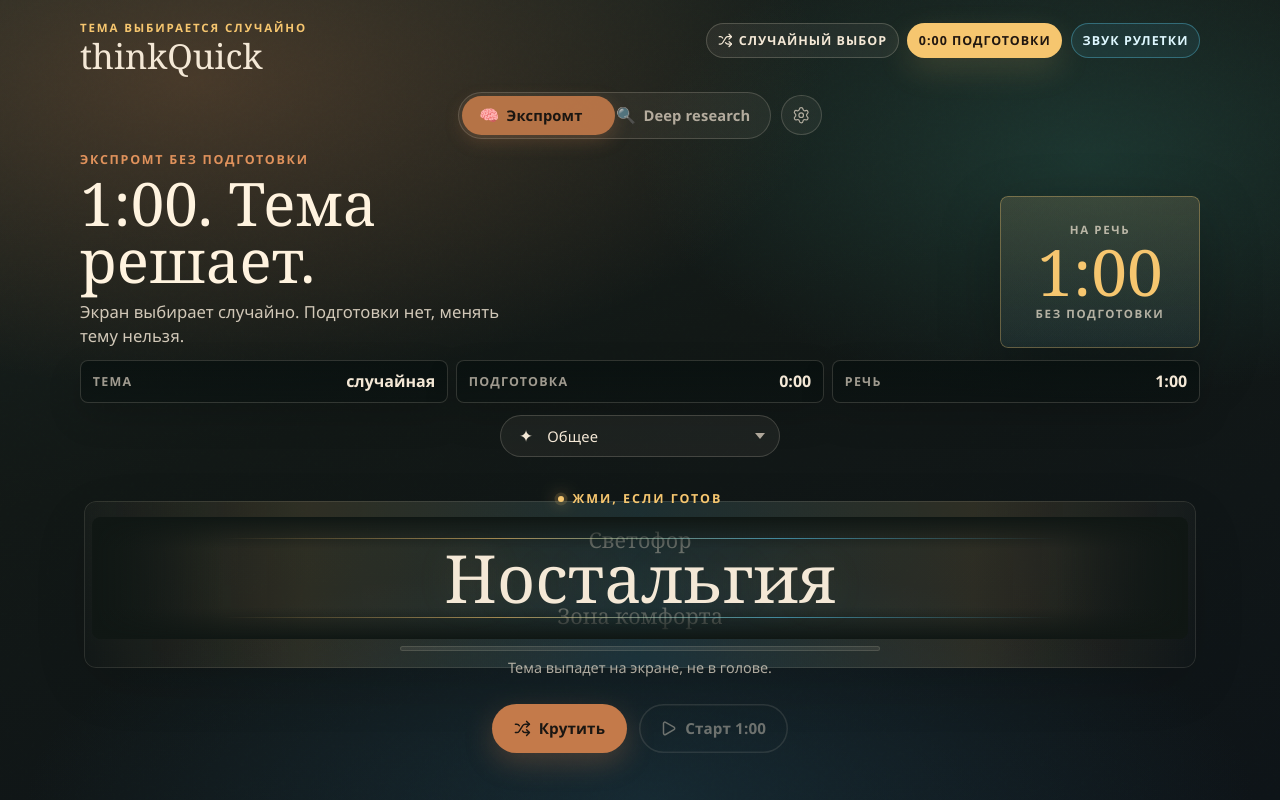
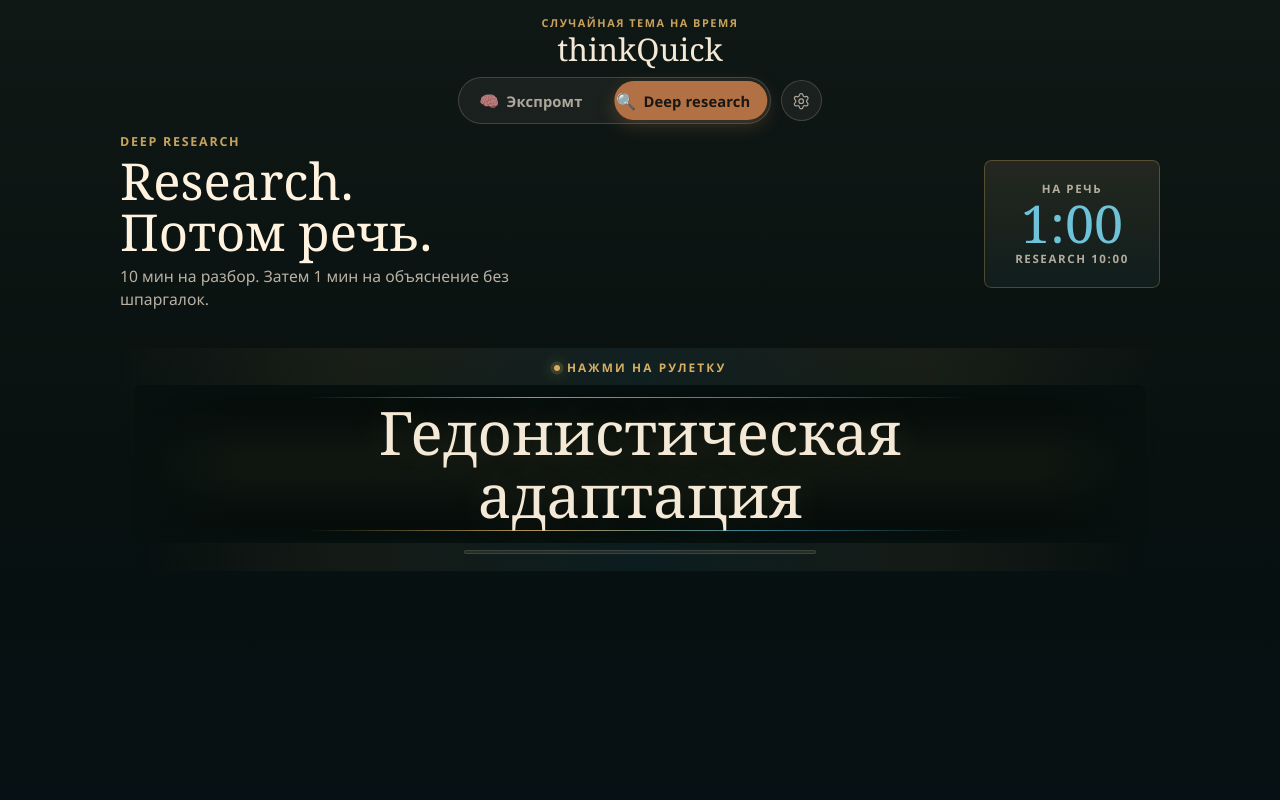
Before and after one commit to h0tzz/thinkquick, a Next.js app: page / in a window 1280 px wide. Built offline with nearby package versions, Linux system fonts and the light colour scheme.

Commit message:
Refine minimal topic roulette

```diff
--- a/app/page.tsx
+++ b/app/page.tsx
@@ -945,13 +945,13 @@
 }
 
 export default function Home() {
-  const [mode, setMode] = useState<ModeId>("off-the-cuff");
+  const [mode, setMode] = useState<ModeId>("deep-research");
   const [niche, setNiche] = useState("general");
   const [speechSeconds, setSpeechSeconds] = useState(60);
   const [researchSeconds, setResearchSeconds] = useState(600);
   const [muted, setMuted] = useState(false);
   const [settingsOpen, setSettingsOpen] = useState(false);
-  const [displayTopic, setDisplayTopic] = useState(GROUPS[0].topics[0]);
+  const [displayTopic, setDisplayTopic] = useState(DEEP_GROUP.topics[0]);
   const [selectedTopic, setSelectedTopic] = useState<string | null>(null);
   const [isSpinning, setIsSpinning] = useState(false);
   const [isLanded, setIsLanded] = useState(false);
@@ -971,7 +971,6 @@
     [mode, niche],
   );
 
-  const activeMode = MODES.find((item) => item.id === mode) ?? MODES[0];
   const timerOpen = timerState !== "idle";
   const isResearchTimer = timerState === "research";
   const isSpeechTimer = timerState === "speech" || timerState === "done";
@@ -985,46 +984,26 @@
   const researchClock = formatDigits(researchSeconds);
   const challengeTitle =
     mode === "deep-research"
-      ? "Сложная тема. Research. Речь."
+      ? "Research. Потом речь."
       : `${speechClock}. Тема решает.`;
   const challengeSubtitle =
     mode === "deep-research"
-      ? `Сначала ${formatDuration(researchSeconds)} на разбор, потом ${formatDuration(
+      ? `${formatDuration(researchSeconds)} на разбор. Затем ${formatDuration(
           speechSeconds,
         )} на объяснение без шпаргалок.`
-      : "Экран выбирает случайно. Подготовки нет, менять тему нельзя.";
-  const stakeItems =
-    mode === "deep-research"
-      ? [
-          ["Тема", "сложная"],
-          ["Research", researchClock],
-          ["Речь", speechClock],
-        ]
-      : [
-          ["Тема", "случайная"],
-          ["Подготовка", "0:00"],
-          ["Речь", speechClock],
-        ];
+      : `0:00 подготовки. ${formatDuration(speechSeconds)} на выпавшую тему.`;
   const previousTopic = topicAtOffset(activeTopics, displayTopic, -1);
   const nextTopic = topicAtOffset(activeTopics, displayTopic, 1);
   const spinStageLabel =
     isSpinning
       ? spinStage === "locking"
-        ? "замедляется..."
+        ? "замедляется"
         : spinStage === "cruising"
-          ? "выбор идет"
-          : "рулетка пошла"
+          ? "крутится"
+          : "старт"
       : selectedTopic
-        ? "выбрано случайно"
-        : "жми, если готов";
-  const reelHint =
-    isSpinning
-      ? spinStage === "locking"
-        ? "Сейчас остановится. Назад дороги нет."
-        : "Смотри, как тема проскакивает мимо."
-      : selectedTopic
-        ? "Теперь говоришь на эту тему."
-        : "Тема выпадет на экране, не в голове.";
+        ? "тема выбрана"
+        : "нажми на рулетку";
 
   useEffect(() => {
     setSpeechSeconds(getSavedSeconds("speech", 60, 1, 10));
@@ -1214,8 +1193,9 @@
     lastSpinStepRef.current = 0;
     lastTickAtRef.current = startedAt;
 
-    const frame = (time: number) => {
-      const raw = Math.min(1, (time - startedAt) / SPIN_DURATION);
+    const frame = () => {
+      const now = performance.now();
+      const raw = Math.min(1, (now - startedAt) / SPIN_DURATION);
       const eased = easeOutCubic(raw);
       const step = Math.min(plan.totalSteps, Math.floor(eased * plan.totalSteps));
       const index = (startIndex + step) % activeTopics.length;
@@ -1230,9 +1210,9 @@
         setReelKey((key) => key + 1);
 
         const minTickGap = raw > 0.78 ? 54 : raw > 0.55 ? 40 : 26;
-        if (time - lastTickAtRef.current >= minTickGap) {
+        if (now - lastTickAtRef.current >= minTickGap) {
           playTick(raw);
-          lastTickAtRef.current = time;
+          lastTickAtRef.current = now;
         }
 
         lastSpinStepRef.current = step;
@@ -1320,19 +1300,9 @@
 
       <header className="brand challenge-brand">
         <div className="brand-lockup">
-          <p className="brand-kicker">тема выбирается случайно</p>
+          <p className="brand-kicker">случайная тема на время</p>
           <h1 className="brand-mark">thinkQuick</h1>
         </div>
-        <p className="brand-line">
-          <span className="truth-pill">
-            <Shuffle className="truth-icon" aria-hidden="true" />
-            случайный выбор
-          </span>
-          <span className="truth-pill is-hot">0:00 подготовки</span>
-          <span className="truth-pill is-sound">
-            {muted ? "звук выключен" : "звук рулетки"}
-          </span>
-        </p>
       </header>
 
       <section className="stage challenge-stage" aria-label="Тренировка речи">
@@ -1353,7 +1323,7 @@
         <div className="challenge-hero">
           <div className="challenge-copy">
             <p className="challenge-kicker">
-              {mode === "deep-research" ? "сложный режим" : "экспромт без подготовки"}
+              {mode === "deep-research" ? "deep research" : "экспромт"}
             </p>
             <h2 className="challenge-title">{challengeTitle}</h2>
             <p className="challenge-subtitle">{challengeSubtitle}</p>
@@ -1370,28 +1340,28 @@
           </div>
         </div>
 
-        <div className="challenge-stakes" aria-label="Условия челленджа">
-          {stakeItems.map(([label, value]) => (
-            <span className="stake" key={label}>
-              <span>{label}</span>
-              <strong>{value}</strong>
-            </span>
-          ))}
-        </div>
-
         <div className="stage-body challenge-body">
           <div className="controls challenge-controls">
             {mode === "off-the-cuff" ? (
               <NicheSelect value={niche} disabled={isBusy} onChange={changeNiche} />
             ) : null}
-            <p className="mode-blurb">{activeMode.blurb}</p>
-          </div>
-
-          <div
+          </div>
+
+          <button
+            aria-label={
+              isSpinning
+                ? "Рулетка крутится"
+                : selectedTopic
+                  ? `Тема выбрана: ${selectedTopic}. Крутить ещё`
+                  : "Крутить тему"
+            }
             className={`reel challenge-reel is-${spinStage} ${isSpinning ? "is-spinning" : ""} ${
               isLanded ? "is-landed" : ""
             }`}
+            disabled={controlsDisabled}
+            onClick={spin}
             style={{ "--spin-progress": spinProgress } as CSSProperties}
+            type="button"
           >
             <div className="roulette-status" aria-hidden="true">
               <span className="roulette-dot" />
@@ -1416,12 +1386,19 @@
             <div className="roulette-meter" aria-hidden="true">
               <span />
             </div>
-            <p className="roulette-hint">{reelHint}</p>
+            {isLanded ? (
+              <div className="casino-sparks" aria-hidden="true">
+                {Array.from({ length: 10 }, (_, index) => (
+                  <span key={index} />
+                ))}
+              </div>
+            ) : null}
             <p className="sr-only" aria-live="polite">
               {selectedTopic ? `Твоя тема: ${selectedTopic}` : ""}
             </p>
-          </div>
-
+          </button>
+
+          {selectedTopic ? (
             <div className="actions">
               <div className="actions-main" aria-disabled={isBusy || undefined}>
                 <button className="btn primary" disabled={isBusy} onClick={spin} type="button">
@@ -1439,6 +1416,7 @@
                 </button>
               </div>
             </div>
+          ) : null}
         </div>
       </section>
 
--- a/app/video-challenge.css
+++ b/app/video-challenge.css
@@ -1,17 +1,25 @@
 .challenge-page {
   justify-content: flex-start;
-  padding: 1.35rem max(1rem, env(safe-area-inset-right, 0px)) 2rem
+  padding: 1.1rem max(1rem, env(safe-area-inset-right, 0px)) 2rem
     max(1rem, env(safe-area-inset-left, 0px));
+}
+
+.challenge-page .atmosphere {
+  background: linear-gradient(180deg, #101816 0%, #08110f 58%, #071014 100%);
+}
+
+.challenge-page .atmosphere::after {
+  opacity: 0.18;
 }
 
 .challenge-brand {
   display: flex;
-  align-items: flex-start;
-  justify-content: space-between;
+  align-items: center;
+  justify-content: center;
   gap: 1rem;
-  width: min(1120px, 100%);
-  margin-bottom: 1.15rem;
-  text-align: left;
+  width: min(1040px, 100%);
+  margin-bottom: 0.75rem;
+  text-align: center;
 }
 
 .brand-lockup {
@@ -20,31 +28,26 @@
 
 .brand-kicker {
   margin: 0 0 0.35rem;
-  color: #f6c66f;
+  color: #f6c66fcc;
   font-family: var(--font-body);
-  font-size: 0.72rem;
+  font-size: 0.68rem;
   font-weight: 750;
-  letter-spacing: 0.16em;
+  letter-spacing: 0.14em;
   line-height: 1;
   text-transform: uppercase;
 }
 
 .challenge-brand .brand-mark {
-  font-size: 2.15rem;
+  font-size: 1.95rem;
   letter-spacing: 0;
 }
 
 .challenge-brand .brand-line {
-  display: flex;
-  align-items: center;
-  justify-content: flex-end;
-  flex-wrap: wrap;
-  gap: 0.55rem;
-  margin: 0.1rem 0 0;
+  display: none;
 }
 
 .truth-pill {
-  display: inline-flex;
+  display: none;
   align-items: center;
   justify-content: center;
   gap: 0.4rem;
@@ -80,8 +83,8 @@
 }
 
 .challenge-stage {
-  width: min(1120px, 100%);
-  gap: 0.75rem;
+  width: min(1040px, 100%);
+  gap: 0.65rem;
 }
 
 .challenge-topbar {
@@ -94,11 +97,11 @@
 
 .challenge-hero {
   display: grid;
-  grid-template-columns: minmax(0, 1fr) 12.5rem;
-  align-items: end;
+  grid-template-columns: minmax(0, 1fr) 11rem;
+  align-items: center;
   gap: 0.95rem;
   width: 100%;
-  padding-top: 0.2rem;
+  padding-top: 0.1rem;
 }
 
 .challenge-copy {
@@ -107,8 +110,8 @@
 }
 
 .challenge-kicker {
-  margin: 0 0 0.55rem;
-  color: var(--accent-bright);
+  margin: 0 0 0.42rem;
+  color: #f6c66fcc;
   font-family: var(--font-body);
   font-size: 0.78rem;
   font-weight: 800;
@@ -119,28 +122,28 @@
 
 .challenge-title {
   margin: 0;
-  max-width: 11ch;
+  max-width: 14ch;
   color: #fff3df;
   font-family: var(--font-display);
-  font-size: 3.75rem;
+  font-size: 3.25rem;
   font-weight: 520;
   letter-spacing: 0;
-  line-height: 0.95;
+  line-height: 1;
   text-wrap: balance;
 }
 
 .is-research-mode .challenge-title {
   max-width: 18ch;
-  font-size: 3.05rem;
+  font-size: 3.18rem;
   line-height: 1;
 }
 
 .challenge-subtitle {
   max-width: 48ch;
-  margin: 0.65rem 0 0;
-  color: #f4e8d6d6;
+  margin: 0.5rem 0 0;
+  color: #f4e8d6bd;
   font-family: var(--font-body);
-  font-size: 1.04rem;
+  font-size: 0.98rem;
   font-weight: 520;
   line-height: 1.45;
 }
@@ -149,13 +152,13 @@
   display: grid;
   justify-items: center;
   align-content: center;
-  min-height: 9.5rem;
-  padding: 1rem;
-  border-radius: 0.5rem;
+  min-height: 8rem;
+  padding: 0.85rem;
+  border-radius: 0.45rem;
   background:
-    linear-gradient(180deg, #f6c66f18, #5ed7ff0d),
-    linear-gradient(180deg, #f4e8d60e, #f4e8d607);
-  box-shadow: inset 0 0 0 1px #f6c66f55, 0 20px 60px #00000040;
+    linear-gradient(180deg, #f6c66f12, #5ed7ff0a),
+    linear-gradient(180deg, #f4e8d608, #f4e8d603);
+  box-shadow: inset 0 0 0 1px #f6c66f42;
 }
 
 .challenge-clock-label,
@@ -170,10 +173,10 @@
 }
 
 .challenge-clock strong {
-  margin: 0.45rem 0;
+  margin: 0.35rem 0;
   color: #f6c66f;
   font-family: var(--font-display);
-  font-size: 4rem;
+  font-size: 3.25rem;
   font-weight: 520;
   letter-spacing: 0;
   line-height: 0.9;
@@ -185,7 +188,7 @@
 }
 
 .challenge-stakes {
-  display: grid;
+  display: none;
   grid-template-columns: repeat(3, minmax(0, 1fr));
   gap: 0.5rem;
   width: 100%;
@@ -228,11 +231,15 @@
 }
 
 .challenge-body {
-  gap: 0.9rem;
+  gap: 0.65rem;
 }
 
 .challenge-controls {
   gap: 0.55rem;
+}
+
+.challenge-controls:empty {
+  display: none;
 }
 
 .challenge-controls .mode-blurb {
@@ -240,36 +247,58 @@
 }
 
 .challenge-reel {
-  min-height: 13.5rem;
-  gap: 0.45rem;
-  padding: 0.55rem 0.75rem 0.15rem;
+  appearance: none;
+  border: 0;
+  color: inherit;
+  cursor: pointer;
+  font: inherit;
+  text-align: center;
+  background: transparent;
+  min-height: clamp(12rem, 25vw, 16.5rem);
+  gap: 0.42rem;
+  padding: 0.35rem clamp(0.2rem, 1.4vw, 0.85rem) 0.1rem;
   position: relative;
+}
+
+.challenge-reel:disabled {
+  cursor: wait;
+  opacity: 1;
+}
+
+.challenge-reel:focus-visible {
+  outline: 2px solid #f6c66f;
+  outline-offset: 0.35rem;
 }
 
 .challenge-reel::before {
   content: "";
   pointer-events: none;
   position: absolute;
-  inset: 1.8rem 0.25rem 1.25rem;
-  border-radius: 0.75rem;
+  inset: 1.65rem 0.25rem 0.9rem;
+  border-radius: 0.45rem;
   background:
-    linear-gradient(90deg, transparent, #f6c66f1f 20%, #5ed7ff1c 50%, #f6c66f1f 80%, transparent),
-    linear-gradient(180deg, #f4e8d608, #f4e8d603);
-  box-shadow: inset 0 0 0 1px #f4e8d61f, 0 18px 60px #00000024;
-  opacity: 0.9;
+    linear-gradient(90deg, transparent, #f6c66f12 22%, #5ed7ff14 50%, #f6c66f12 78%, transparent),
+    linear-gradient(180deg, #f4e8d603, #00000000);
+  opacity: 0.82;
+  transition: opacity 0.25s, transform 0.25s;
+}
+
+.challenge-reel:not(:disabled):hover::before {
+  opacity: 1;
+  transform: scaleY(1.03);
 }
 
 .roulette-status {
   display: inline-flex;
   align-items: center;
   justify-content: center;
-  gap: 0.5rem;
+  gap: 0.45rem;
   min-height: 1.35rem;
-  color: #f6c66f;
+  color: #f6c66fdb;
   font-family: var(--font-body);
-  font-size: 0.78rem;
+  font-size: 0.74rem;
   font-weight: 850;
-  letter-spacing: 0.16em;
+  letter-spacing: 0.18em;
   line-height: 1;
   text-transform: uppercase;
   position: relative;
@@ -277,8 +306,8 @@
 }
 
 .roulette-dot {
-  width: 0.42rem;
-  height: 0.42rem;
+  width: 0.38rem;
+  height: 0.38rem;
   border-radius: 50%;
   background: currentColor;
   box-shadow: 0 0 0 0.22rem #f6c66f24, 0 0 1rem currentColor;
@@ -292,11 +321,16 @@
   display: grid;
   place-items: center;
   width: 100%;
-  min-height: 7.6rem;
+  min-height: clamp(7.3rem, 15vw, 9.9rem);
   overflow: hidden;
   position: relative;
   z-index: 1;
-  border-radius: 0.55rem;
+  border-radius: 0.45rem;
+  background: linear-gradient(180deg, #06100e 0%, #111812 50%, #06100e 100%);
+  box-shadow:
+    inset 0 0 0 1px #f6c66f24,
+    inset 0 2.2rem 2.8rem #0000007a,
+    inset 0 -2.2rem 2.8rem #00000078;
 }
 
 .roulette-window::before {
@@ -305,39 +339,44 @@
   position: absolute;
   inset: 0;
   background:
-    linear-gradient(180deg, #101714 0%, transparent 26%, transparent 74%, #101714 100%),
-    linear-gradient(90deg, #101714 0%, transparent 12%, transparent 88%, #101714 100%);
+    linear-gradient(180deg, #06100e 0%, transparent 24%, transparent 76%, #06100e 100%),
+    linear-gradient(90deg, #06100e 0%, transparent 11%, transparent 89%, #06100e 100%);
   z-index: 2;
 }
 
 .roulette-edge {
   position: absolute;
-  left: 12%;
-  right: 12%;
+  left: 17%;
+  right: 17%;
   height: 1px;
-  background: linear-gradient(90deg, transparent, #f6c66f9c, #5ed7ff8c, transparent);
+  background: linear-gradient(90deg, transparent, #f6c66fb8, #5ed7ff91, transparent);
   z-index: 3;
 }
 
 .roulette-edge.is-top {
-  top: 1.3rem;
+  top: 0.75rem;
 }
 
 .roulette-edge.is-bottom {
-  bottom: 1.3rem;
+  bottom: 0.75rem;
 }
 
 .reel-ghost {
   max-width: min(100%, 26ch);
-  color: #f4e8d659;
+  color: #f4e8d640;
   font-family: var(--font-display);
-  font-size: 1.35rem;
+  font-size: 1.18rem;
   line-height: 1;
   position: absolute;
   z-index: 1;
   white-space: nowrap;
+  opacity: 0;
   transform: translateY(var(--ghost-y));
   filter: blur(0.2px);
+}
+
+.challenge-reel.is-spinning .reel-ghost {
+  opacity: 1;
 }
 
 .reel-ghost.is-prev {
@@ -349,9 +388,9 @@
 }
 
 .challenge-reel .reel-phrase {
-  width: min(100%, 18ch);
-  max-width: min(100%, 18ch);
-  font-size: 4.15rem;
+  width: min(100%, 17ch);
+  max-width: min(100%, 17ch);
+  font-size: clamp(3.65rem, 7.3vw, 5.3rem);
   letter-spacing: 0;
   line-height: 0.98;
   position: relative;
@@ -362,14 +401,14 @@
 .challenge-reel .reel-phrase.is-long {
   width: min(100%, 20ch);
   max-width: min(100%, 20ch);
-  font-size: 3.05rem;
+  font-size: clamp(2.75rem, 5.3vw, 3.75rem);
   line-height: 1.05;
 }
 
 .challenge-reel .reel-phrase.is-extra-long {
   width: min(100%, 24ch);
   max-width: min(100%, 24ch);
-  font-size: 2.35rem;
+  font-size: clamp(2.05rem, 4vw, 2.8rem);
   line-height: 1.12;
 }
 
@@ -386,7 +425,8 @@
 
 .challenge-reel.is-landed .reel-phrase {
   color: #fff6e7;
-  text-shadow: 0 0 2.5rem #f6c66f38;
+  text-shadow: 0 0 2rem #f6c66f42;
+  animation: landed-pulse 0.62s cubic-bezier(0.18, 0.82, 0.18, 1) both;
 }
 
 .challenge-reel.is-landed .reel-ghost {
@@ -394,8 +434,8 @@
 }
 
 .roulette-meter {
-  width: min(100%, 30rem);
-  height: 0.32rem;
+  width: min(100%, 22rem);
+  height: 0.22rem;
   border-radius: 999px;
   background: #f4e8d614;
   overflow: hidden;
@@ -416,15 +456,105 @@
 }
 
 .roulette-hint {
-  min-height: 1.2rem;
-  margin: 0;
-  color: #f4e8d6b0;
-  font-family: var(--font-body);
-  font-size: 0.9rem;
-  font-weight: 560;
-  line-height: 1.35;
-  position: relative;
-  z-index: 1;
+  display: none;
+}
+
+.casino-sparks {
+  pointer-events: none;
+  position: absolute;
+  inset: 0;
+  z-index: 5;
+}
+
+.casino-sparks span {
+  --tx: 0rem;
+  --ty: 0rem;
+  --r: 0deg;
+  --delay: 0ms;
+  position: absolute;
+  top: 48%;
+  left: 50%;
+  width: 0.62rem;
+  height: 0.12rem;
+  border-radius: 999px;
+  background: #f6c66f;
+  box-shadow: 0 0 0.85rem #f6c66f66;
+  opacity: 0;
+  transform-origin: left center;
+  animation: casino-spark 0.78s cubic-bezier(0.2, 0.78, 0.2, 1) var(--delay) both;
+}
+
+.casino-sparks span:nth-child(2n) {
+  background: #5ed7ff;
+  box-shadow: 0 0 0.85rem #5ed7ff66;
+}
+
+.casino-sparks span:nth-child(1) {
+  --tx: -11rem;
+  --ty: -2.2rem;
+  --r: -18deg;
+}
+
+.casino-sparks span:nth-child(2) {
+  --tx: -8rem;
+  --ty: 2.9rem;
+  --r: 22deg;
+  --delay: 35ms;
+}
+
+.casino-sparks span:nth-child(3) {
+  --tx: -3.5rem;
+  --ty: -4rem;
+  --r: 78deg;
+  --delay: 70ms;
+}
+
+.casino-sparks span:nth-child(4) {
+  --tx: 3.7rem;
+  --ty: -4.2rem;
+  --r: 102deg;
+}
+
+.casino-sparks span:nth-child(5) {
+  --tx: 8.7rem;
+  --ty: 2.5rem;
+  --r: -24deg;
+  --delay: 45ms;
+}
+
+.casino-sparks span:nth-child(6) {
+  --tx: 11rem;
+  --ty: -2.1rem;
+  --r: 17deg;
+  --delay: 85ms;
+}
+
+.casino-sparks span:nth-child(7) {
+  --tx: -5.6rem;
+  --ty: 4.5rem;
+  --r: -56deg;
+  --delay: 95ms;
+}
+
+.casino-sparks span:nth-child(8) {
+  --tx: 5.4rem;
+  --ty: 4.3rem;
+  --r: 56deg;
+  --delay: 65ms;
+}
+
+.casino-sparks span:nth-child(9) {
+  --tx: -1rem;
+  --ty: -5rem;
+  --r: 90deg;
+  --delay: 20ms;
+}
+
+.casino-sparks span:nth-child(10) {
+  --tx: 1rem;
+  --ty: 5rem;
+  --r: -90deg;
+  --delay: 110ms;
 }
 
 .btn {
@@ -443,7 +573,7 @@
 }
 
 .actions {
-  margin-top: 0.1rem;
+  margin-top: 0.25rem;
 }
 
 .timer-overlay.is-warning-seconds .timer-ring {
@@ -490,6 +620,37 @@
   }
 }
 
+@keyframes landed-pulse {
+  0% {
+    transform: translateY(0) scale(0.975);
+  }
+
+  46% {
+    transform: translateY(0) scale(1.018);
+  }
+
+  100% {
+    transform: translateY(0) scale(1);
+  }
+}
+
+@keyframes casino-spark {
+  0% {
+    opacity: 0;
+    transform: translate(-50%, -50%) rotate(var(--r)) scaleX(0.2);
+  }
+
+  18% {
+    opacity: 1;
+  }
+
+  100% {
+    opacity: 0;
+    transform: translate(-50%, -50%) translate(var(--tx), var(--ty)) rotate(var(--r))
+      scaleX(1);
+  }
+}
+
 @keyframes final-seconds {
   0%,
   100% {
@@ -503,7 +664,7 @@
 
 @media (max-width: 860px) {
   .challenge-brand {
-    margin-bottom: 0.9rem;
+    margin-bottom: 0.75rem;
   }
 
   .challenge-hero {
@@ -517,9 +678,9 @@
 
   .challenge-title,
   .is-research-mode .challenge-title {
-    max-width: 16ch;
+    max-width: 17ch;
     margin-inline: auto;
-    font-size: 2.55rem;
+    font-size: 2.5rem;
     line-height: 1.02;
   }
 
@@ -533,13 +694,13 @@
     justify-content: center;
     align-items: center;
     gap: 0.7rem;
-    min-height: 4.5rem;
-    padding: 0.75rem 0.9rem;
+    min-height: 4rem;
+    padding: 0.65rem 0.8rem;
   }
 
   .challenge-clock strong {
     margin: 0;
-    font-size: 2.45rem;
+    font-size: 2.2rem;
   }
 }
 
@@ -558,12 +719,12 @@
   }
 
   .challenge-title {
-    font-size: 3.2rem;
+    font-size: 2.85rem;
     line-height: 0.96;
   }
 
   .is-research-mode .challenge-title {
-    font-size: 2.65rem;
+    font-size: 2.75rem;
   }
 
   .challenge-subtitle {
@@ -572,16 +733,11 @@
   }
 
   .challenge-clock {
-    min-height: 8.1rem;
+    min-height: 7rem;
   }
 
   .challenge-clock strong {
-    font-size: 3.35rem;
-  }
-
-  .stake {
-    min-height: 2.45rem;
-    padding-block: 0.5rem;
+    font-size: 2.9rem;
   }
 
   .challenge-body {
@@ -589,7 +745,7 @@
   }
 
   .challenge-reel {
-    min-height: 10.25rem;
+    min-height: 10.8rem;
     padding-top: 0.35rem;
   }
 
@@ -602,15 +758,15 @@
   }
 
   .challenge-reel .reel-phrase {
-    font-size: 3.55rem;
+    font-size: 3.45rem;
   }
 
   .challenge-reel .reel-phrase.is-long {
-    font-size: 2.75rem;
+    font-size: 2.65rem;
   }
 
   .challenge-reel .reel-phrase.is-extra-long {
-    font-size: 2.15rem;
+    font-size: 2.05rem;
   }
 
   .roulette-hint {
@@ -626,25 +782,8 @@
   .challenge-brand {
     display: grid;
     justify-items: center;
-    gap: 0.5rem;
+    gap: 0.25rem;
     text-align: center;
-  }
-
-  .challenge-brand .brand-line {
-    justify-content: center;
-    gap: 0.35rem;
-  }
-
-  .truth-pill {
-    min-height: 1.85rem;
-    padding: 0.28rem 0.55rem;
-    font-size: 0.66rem;
-    letter-spacing: 0.06em;
-  }
-
-  .truth-icon {
-    width: 0.8rem;
-    height: 0.8rem;
   }
 
   .challenge-topbar {
@@ -661,32 +800,8 @@
     font-size: 0.84rem;
   }
 
-  .challenge-stakes {
-    grid-template-columns: repeat(3, minmax(0, 1fr));
-    gap: 0.35rem;
-  }
-
-  .stake {
-    flex-direction: column;
-    justify-content: center;
-    gap: 0.3rem;
-    min-height: 3.15rem;
-    padding: 0.5rem 0.45rem;
-    text-align: center;
-  }
-
-  .stake span {
-    font-size: 0.64rem;
-    letter-spacing: 0.08em;
-  }
-
-  .stake strong {
-    font-size: 0.88rem;
-    text-align: center;
-  }
-
   .challenge-reel {
-    min-height: 10.1rem;
+    min-height: 10.5rem;
     padding-inline: 0.35rem;
   }
 
@@ -722,7 +837,7 @@
   .challenge-reel .reel-phrase {
     width: min(100%, 13ch);
     max-width: min(100%, 13ch);
-    font-size: 2.4rem;
+    font-size: 2.55rem;
     line-height: 1.02;
   }
 
@@ -739,12 +854,46 @@
     font-size: 1.55rem;
     line-height: 1.16;
   }
+
+  .casino-sparks span {
+    width: 0.48rem;
+  }
+
+  .casino-sparks span:nth-child(1) {
+    --tx: -5.8rem;
+    --ty: -1.7rem;
+  }
+
+  .casino-sparks span:nth-child(2) {
+    --tx: -4.7rem;
+    --ty: 2.1rem;
+  }
+
+  .casino-sparks span:nth-child(3) {
+    --tx: -2.1rem;
+    --ty: -3rem;
+  }
+
+  .casino-sparks span:nth-child(4) {
+    --tx: 2.1rem;
+    --ty: -3rem;
+  }
+
+  .casino-sparks span:nth-child(5) {
+    --tx: 4.7rem;
+    --ty: 2rem;
+  }
+
+  .casino-sparks span:nth-child(6) {
+    --tx: 5.8rem;
+    --ty: -1.6rem;
+  }
 }
 
 @media (max-width: 460px) {
   .challenge-title,
   .is-research-mode .challenge-title {
-    font-size: 2.55rem;
+    font-size: 2.32rem;
   }
 
   .challenge-subtitle {
@@ -775,6 +924,8 @@
 @media (prefers-reduced-motion: reduce) {
   .challenge-reel.is-spinning .reel-phrase,
   .challenge-reel.is-spinning .roulette-dot,
+  .challenge-reel.is-landed .reel-phrase,
+  .casino-sparks span,
   .timer-overlay.is-final-seconds .timer-ring {
     animation: none;
   }
```
Also changed, not shown: 1 other file (tests, documents, lock files or other folders). Lines whose indentation alone changed are shown as unchanged.
